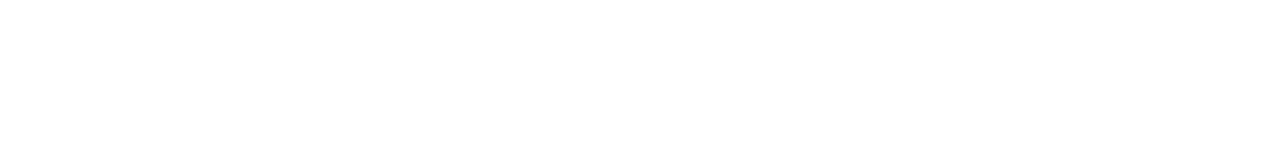
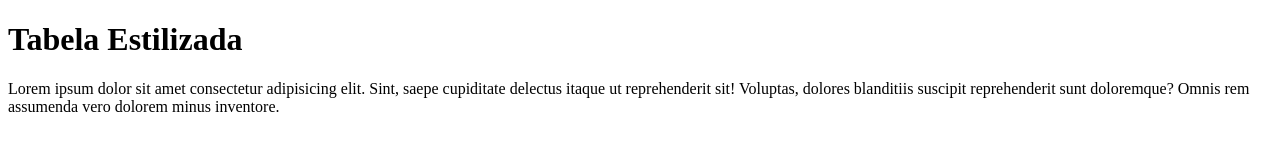
Before and after one commit to Danilo-de-Carvalho88/desafio-tabela-estilizada, a plain HTML site: page index.html in a window 1280 px wide. Drawn offline with Linux system fonts and the light colour scheme.

Commit message:
Salvamento inicial 2

```diff
--- a/index.html
+++ b/index.html
@@ -7,6 +7,8 @@
     <title>Tabela Estilizada</title>
 </head>
 <body>
+    <h1>Tabela Estilizada</h1>
 
+    <p>Lorem ipsum dolor sit amet consectetur adipisicing elit. Sint, saepe cupiditate delectus itaque ut reprehenderit sit! Voluptas, dolores blanditiis suscipit reprehenderit sunt doloremque? Omnis rem assumenda vero dolorem minus inventore.</p>
 </body>
 </html>
```
